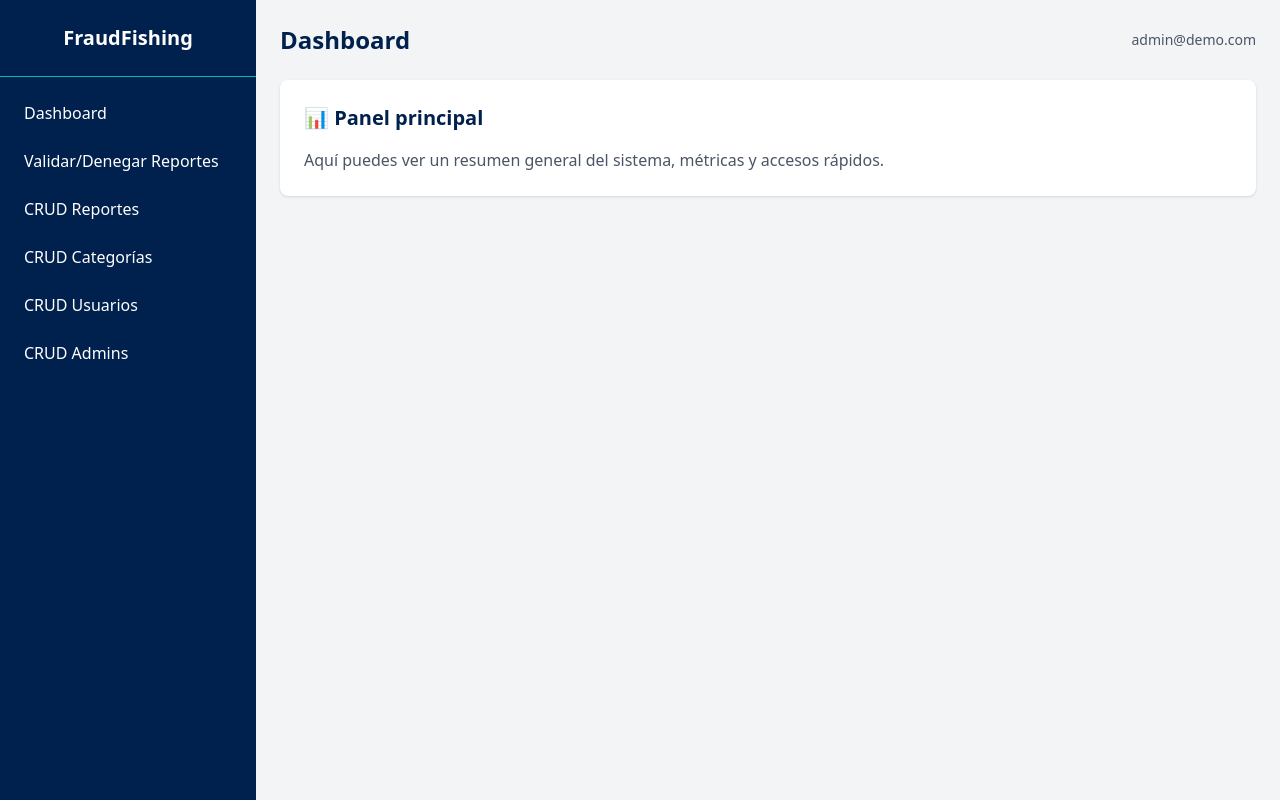
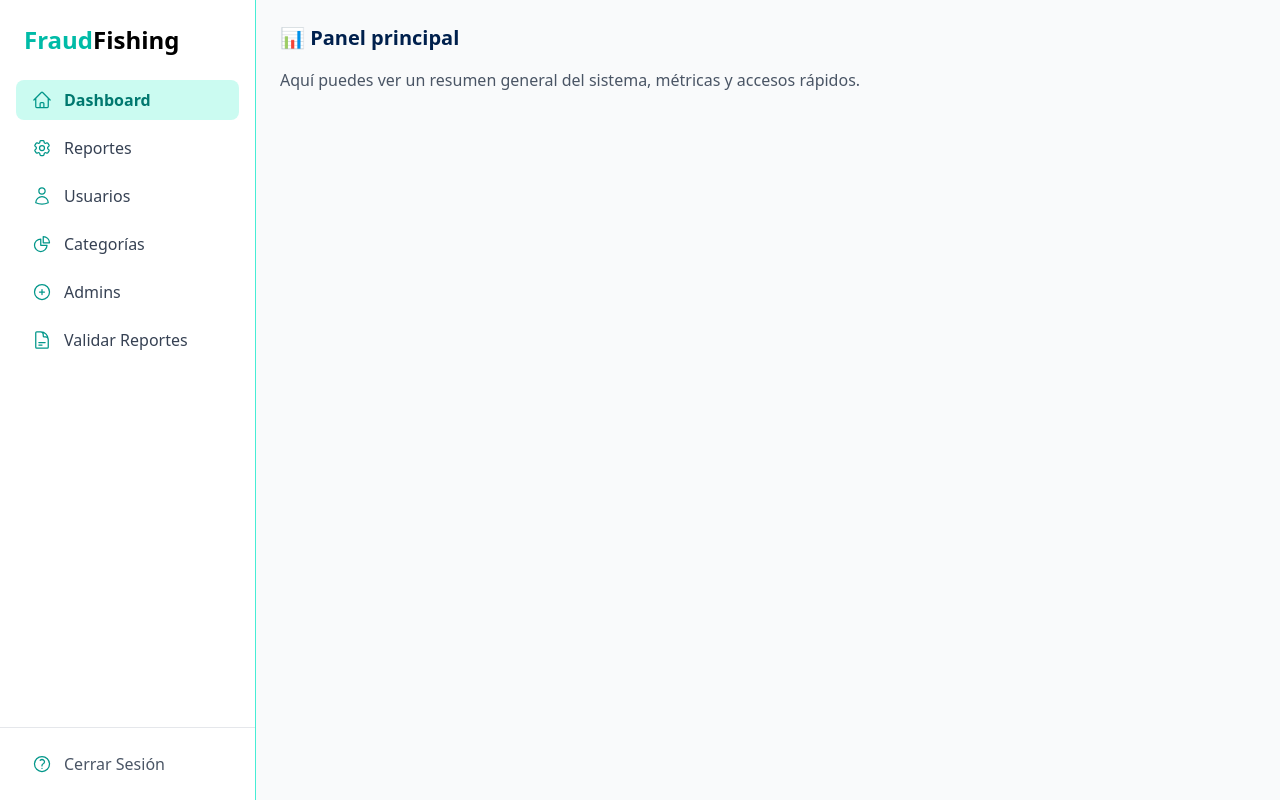
Before and after one commit to GeekyCrescent/fraud-fishing-JS, a React (Vite) app in the folder apps/web/: page /dashboard in a window 1280 px wide. Built offline with nearby package versions, Linux system fonts and the light colour scheme.

Commit message:
hice sidebar
uwu

```diff
--- a/apps/web/package.json
+++ b/apps/web/package.json
@@ -10,6 +10,7 @@
     "preview": "vite preview"
   },
   "dependencies": {
+    "@heroicons/react": "^2.2.0",
     "react": "^18.3.1",
     "react-dom": "^18.3.1",
     "react-icons": "^5.5.0",
--- a/apps/web/src/App.tsx
+++ b/apps/web/src/App.tsx
@@ -1,30 +1,32 @@
-import { useState } from "react";
 import { Routes, Route } from "react-router-dom";
 import Login from "./pages/Login";
 import Dashboard from "./pages/Dashboard";
+
+// Módulos
 import DashboardHome from "./pages/modules/DashboardHome";
-import ReportValidation from "./pages/modules/ReportValidation";
+import CrudUsuarios from "./pages/modules/CrudUsuarios";
 import CrudReportes from "./pages/modules/CrudReportes";
 import CrudCategorias from "./pages/modules/CrudCategorias";
-import CrudUsuarios from "./pages/modules/CrudUsuarios";
 import CrudAdmins from "./pages/modules/CrudAdmins";
+import ReportValidation from "./pages/modules/ReportValidation";
 
-export default function App() {
-  const [user, setUser] = useState<{ correo: string } | null>(null);
-
+function App() {
   return (
     <Routes>
-      <Route path="/" element={<Login setUser={setUser} />} />
+      {/* Login */}
+      <Route path="/" element={<Login />} />
 
-      {/* Dashboard con rutas hijas */}
+      {/* Dashboard con sidebar */}
       <Route path="/dashboard" element={<Dashboard />}>
         <Route index element={<DashboardHome />} />
-        <Route path="reportes" element={<ReportValidation />} />
-        <Route path="crud-reportes" element={<CrudReportes />} />
-        <Route path="crud-categorias" element={<CrudCategorias />} />
-        <Route path="crud-usuarios" element={<CrudUsuarios />} />
-        <Route path="crud-admins" element={<CrudAdmins />} />
+        <Route path="usuarios" element={<CrudUsuarios />} />
+        <Route path="reportes" element={<CrudReportes />} />
+        <Route path="categorias" element={<CrudCategorias />} />
+        <Route path="admins" element={<CrudAdmins />} />
+        <Route path="validar" element={<ReportValidation />} />
       </Route>
     </Routes>
   );
 }
+
+export default App;
--- a/apps/web/src/pages/Dashboard.tsx
+++ b/apps/web/src/pages/Dashboard.tsx
@@ -1,58 +1,127 @@
-import { Routes, Route, Link } from "react-router-dom";
-import DashboardHome from "./modules/DashboardHome";
-import ReportValidation from "./modules/ReportValidation";
-import CrudReportes from "./modules/CrudReportes";
-import CrudCategorias from "./modules/CrudCategorias";
-import CrudUsuarios from "./modules/CrudUsuarios";
-import CrudAdmins from "./modules/CrudAdmins";
+import { NavLink, Outlet } from "react-router-dom";
+import {
+  HomeIcon,
+  Cog6ToothIcon,
+  ChartPieIcon,
+  UserIcon,
+  PlusCircleIcon,
+  DocumentTextIcon,
+  QuestionMarkCircleIcon,
+} from "@heroicons/react/24/outline"; // 👈 usa outline para el estilo fino
 
 export default function Dashboard() {
   return (
-    <div className="flex h-screen bg-gray-100">
+    <div className="flex h-screen bg-gray-50">
       {/* Sidebar */}
-      <aside className="w-64 bg-[#00204D] text-white flex flex-col">
-        <div className="p-6 text-center font-bold text-xl border-b border-[#00B5BC]">
-          FraudFishing
+      <aside className="w-64 h-screen flex flex-col bg-white border-r-1 border-teal-300">
+        {/* Logo */}
+        <div className="p-6 text-2xl font-bold text-teal-500">
+          Fraud<span className="text-black">Fishing</span>
         </div>
-        <nav className="flex-1 p-4 space-y-2">
-          <Link to="" className="block p-2 rounded hover:bg-[#00B5BC]">
+
+        {/* Menu */}
+        <nav className="flex-1 px-4 space-y-2">
+          <NavLink
+            to="/dashboard"
+            end
+            className={({ isActive }) =>
+              `flex items-center gap-3 px-4 py-2 rounded-lg transition ${
+                isActive
+                  ? "bg-teal-100 text-teal-700 font-semibold"
+                  : "text-gray-700 hover:bg-teal-50"
+              }`
+            }
+          >
+            <HomeIcon className="w-5 h-5 text-teal-600" />
             Dashboard
-          </Link>
-          <Link to="reportes" className="block p-2 rounded hover:bg-[#00B5BC]">
-            Validar/Denegar Reportes
-          </Link>
-          <Link to="crud-reportes" className="block p-2 rounded hover:bg-[#00B5BC]">
-            CRUD Reportes
-          </Link>
-          <Link to="crud-categorias" className="block p-2 rounded hover:bg-[#00B5BC]">
-            CRUD Categorías
-          </Link>
-          <Link to="crud-usuarios" className="block p-2 rounded hover:bg-[#00B5BC]">
-            CRUD Usuarios
-          </Link>
-          <Link to="crud-admins" className="block p-2 rounded hover:bg-[#00B5BC]">
-            CRUD Admins
-          </Link>
+          </NavLink>
+
+          <NavLink
+            to="reportes"
+            className={({ isActive }) =>
+              `flex items-center gap-3 px-4 py-2 rounded-lg transition ${
+                isActive
+                  ? "bg-teal-100 text-teal-700 font-semibold"
+                  : "text-gray-700 hover:bg-teal-50"
+              }`
+            }
+          >
+            <Cog6ToothIcon className="w-5 h-5 text-teal-600" />
+            Reportes
+          </NavLink>
+
+          <NavLink
+            to="usuarios"
+            className={({ isActive }) =>
+              `flex items-center gap-3 px-4 py-2 rounded-lg transition ${
+                isActive
+                  ? "bg-teal-100 text-teal-700 font-semibold"
+                  : "text-gray-700 hover:bg-teal-50"
+              }`
+            }
+          >
+            <UserIcon className="w-5 h-5 text-teal-600" />
+            Usuarios
+          </NavLink>
+
+          <NavLink
+            to="categorias"
+            className={({ isActive }) =>
+              `flex items-center gap-3 px-4 py-2 rounded-lg transition ${
+                isActive
+                  ? "bg-teal-100 text-teal-700 font-semibold"
+                  : "text-gray-700 hover:bg-teal-50"
+              }`
+            }
+          >
+            <ChartPieIcon className="w-5 h-5 text-teal-600" />
+            Categorías
+          </NavLink>
+
+          <NavLink
+            to="admins"
+            className={({ isActive }) =>
+              `flex items-center gap-3 px-4 py-2 rounded-lg transition ${
+                isActive
+                  ? "bg-teal-100 text-teal-700 font-semibold"
+                  : "text-gray-700 hover:bg-teal-50"
+              }`
+            }
+          >
+            <PlusCircleIcon className="w-5 h-5 text-teal-600" />
+            Admins
+          </NavLink>
+
+          <NavLink
+            to="validar"
+            className={({ isActive }) =>
+              `flex items-center gap-3 px-4 py-2 rounded-lg transition ${
+                isActive
+                  ? "bg-teal-100 text-teal-700 font-semibold"
+                  : "text-gray-700 hover:bg-teal-50"
+              }`
+            }
+          >
+            <DocumentTextIcon className="w-5 h-5 text-teal-600" />
+            Validar Reportes
+          </NavLink>
         </nav>
+
+        {/* Footer */}
+        <div className="p-4 border-t border-gray-200">
+          <NavLink
+            to="help"
+            className="flex items-center gap-3 px-4 py-2 text-gray-600 hover:bg-teal-50 rounded-lg"
+          >
+            <QuestionMarkCircleIcon className="w-5 h-5 text-teal-600" />
+            Cerrar Sesión
+          </NavLink>
+        </div>
       </aside>
 
-      {/* Main content */}
+      {/* Main Content */}
       <main className="flex-1 p-6 overflow-y-auto">
-        <header className="flex justify-between items-center mb-6">
-          <h1 className="text-2xl font-bold text-[#00204D]">Dashboard</h1>
-          <div className="text-sm text-gray-600">admin@demo.com</div>
-        </header>
-
-        <section className="bg-white p-6 rounded-lg shadow">
-          <Routes>
-            <Route path="/" element={<DashboardHome />} />
-            <Route path="reportes" element={<ReportValidation />} />
-            <Route path="crud-reportes" element={<CrudReportes />} />
-            <Route path="crud-categorias" element={<CrudCategorias />} />
-            <Route path="crud-usuarios" element={<CrudUsuarios />} />
-            <Route path="crud-admins" element={<CrudAdmins />} />
-          </Routes>
-        </section>
+        <Outlet /> {/* Aquí se renderizan los módulos */}
       </main>
     </div>
   );
--- a/apps/web/tailwind.config.js
+++ b/apps/web/tailwind.config.js
@@ -5,12 +5,11 @@ export default {
     "./src/**/*.{js,ts,jsx,tsx}",
   ],
   theme: {
-    extend: {},
-    colors: {
-      primary: "#00B5BC", // Turquesa
-      dark: "#00204D",    // Azul oscuro
-      white: "#ffffff",   // Necesario porque al definir `colors` se borran los default
-      black: "#000000",
+    extend: {
+      colors: {
+        primary: "#00B5BC", // Turquesa
+        dark: "#00204D",    // Azul oscuro
+      },
     },
   },
   plugins: [],
```
Also changed, not shown: 1 other file (tests, documents, lock files or other folders).
